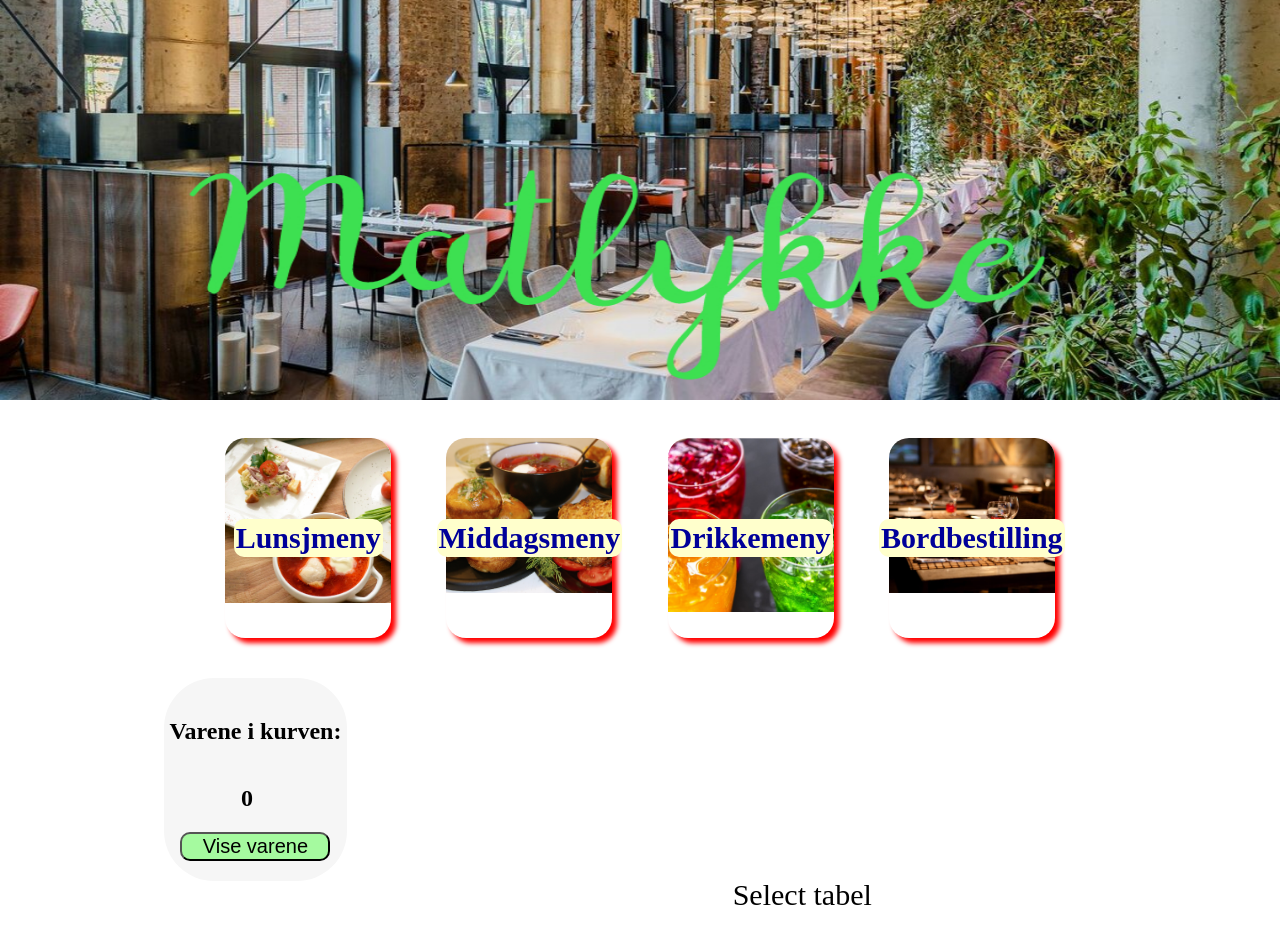
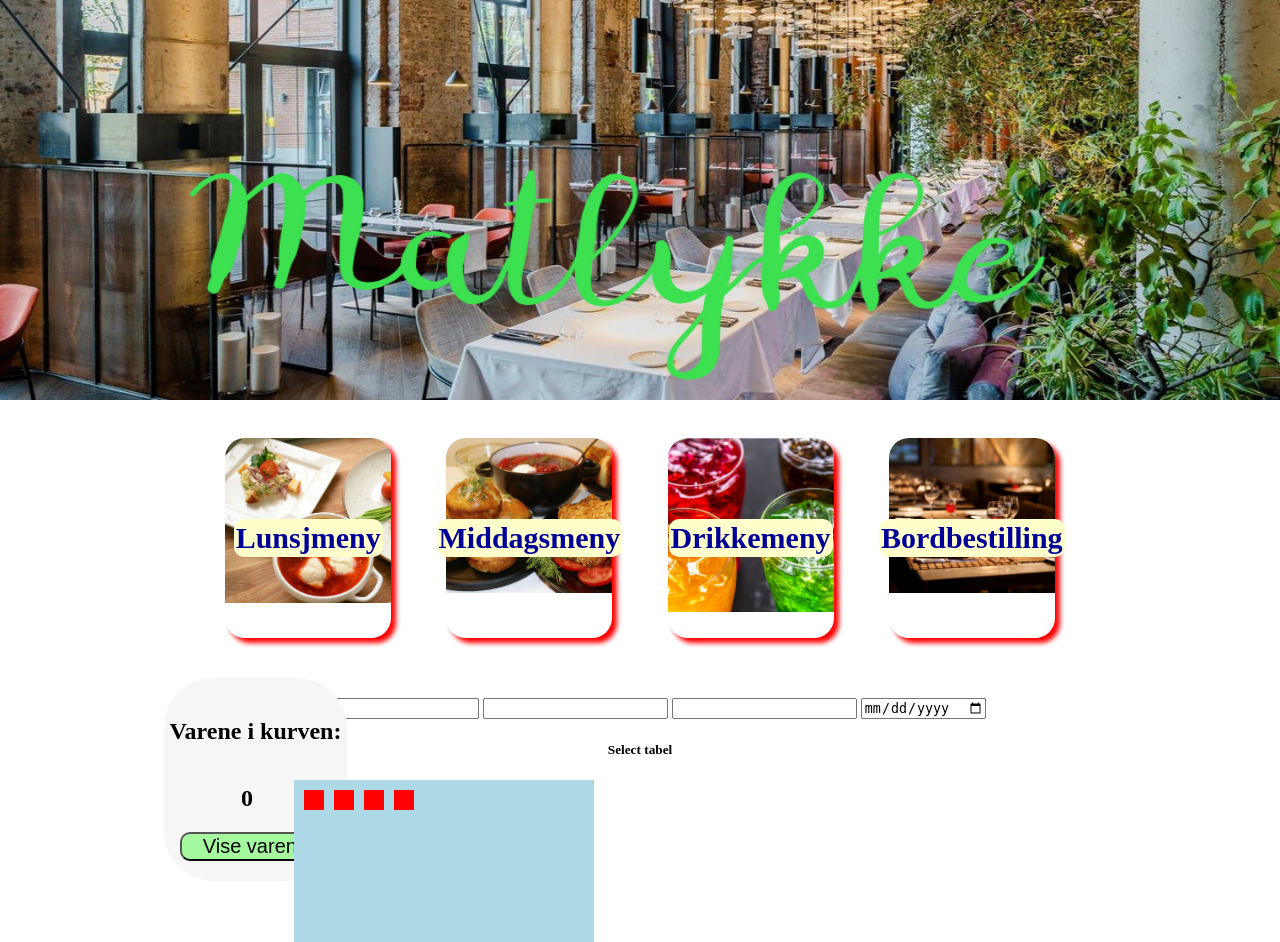
Before and after one commit to Giroik/Matlykke_restaran, a Django app: page /Bordbestilling in a window 1280 px wide. Shown: the top 942 px of the page. Run offline with Django 4.2, Linux system fonts and the light colour scheme; grey boxes are pictures that could not be loaded.

Commit message:
Revert "06.03.2022"

```diff
--- a/reviews/static/css/Style.css
+++ b/reviews/static/css/Style.css
@@ -145,7 +145,7 @@
         position:relative;
 
     }
-    .myCheckbox, .myCheckbox2
+    .myCheckbox
     {
         height:10px;
         opacity:0;
@@ -159,7 +159,7 @@
         transition:1s;
 
     }
-    .myCheckbox:checked + label , .myCheckbox2:checked + label
+    .myCheckbox:checked + label
     {
         font-size:40px;
         transition:1s;
@@ -341,207 +341,39 @@
 
 /**************** Bordbestilling*******************/
 
-   .BordInputs
-{
-    display: flex;
-    flex-direction: column;
-}
-.zal {
-    width: 700px;
-    height: 300px;
-    background: url("/static/images/boebestilling/bordene.jpg");
-    background-size:cover ;
-    position: relative;
-}
+    .zal{
+    width:300px;
+    height:300px;
+    background:lightblue;
+    position:relative;
+    }
+    .tabel{
+    position:absolute;
+    background:red;
+    width:20px;
+    height:20px;
+    }
 
-.table {
-    position: absolute;
-    background: green;
-    width: 20px;
-    height: 20px;
-}
-.activ_Table
-{
-    background: yellow;
-    opacity: 0.5;
-}
-
-/**************************tabeles*********************************/
-.table0
-{
-    left: 39px;
-    bottom: 38px;
-    width: 90px;
-    height: 50px;
-    opacity: 0.3;
-}
-.table1
-{
-    left: 170px;
-    bottom: 140px;
-    width: 55px;
-    height: 40px;
-    opacity: 0.3;
-}
-.table2
-{
-    left: 482px;
-    bottom: 140px;
-    width: 55px;
-    height: 40px;
-    opacity: 0.3;
-}
-.table3
-{
-    left: 580px;
-    bottom: 38px;
-    width: 90px;
-    height: 50px;
-    opacity: 0.3;
-}
-.table4
-{
-    left: 270px;
-    bottom: 140px;
-    width: 55px;
-    height: 40px;
-    opacity: 0.3;
-}
-.table5
-{
-    left: 380px;
-    bottom: 140px;
-    width: 55px;
-    height: 40px;
-    opacity: 0.3;
-}
-.table6
-{
-    left: 270px;
-    bottom: 38px;
-    width: 70px;
-    height: 50px;
-    opacity: 0.3;
-
-}
-.table7
-{
-    left: 360px;
-    bottom: 38px;
-    width: 70px;
-    height: 50px;
-    opacity: 0.3;
-}
-.table8
-{
-    left: 73px;
-    bottom: 105px;
-    width: 40px;
-    height: 40px;
-    opacity: 0.3;
-
-}
-.table9
-{
-    left: 590px;
-    bottom: 105px;
-    width: 40px;
-    height: 40px;
-    opacity: 0.3;
-
-}
-.table10
-{
-
-    left: 200px;
-    bottom: 95px;
-    width: 40px;
-    height: 40px;
-    opacity: 0.3;
-}
-.table11
-{
-    left: 465px;
-    bottom: 90px;
-    width: 40px;
-    height: 40px;
-    opacity: 0.3;
-
-}
-.table12
-{
-    left: 325px;
-    bottom: 100px;
-    width: 50px;
-    height: 30px;
-    opacity: 0.3;
-}
-/******************************************************/
-.Tnumber {
-    display: none;
-    position: absolute;
-    width: 2%;
-    left: 49%;
-}
-.Tnumber1 {
-    margin: 10px 0px;
-}
-.BordBestiling
-{
-    min-width: 20%;
-}
-#BordForm
-{
-    width: 100%;
-}
-#BordForm
-{
-    width: 100%;
-    display: flex;
-    align-items: center;
-    justify-content: space-around;
-    flex-direction: row;
-}
-#MainBordbestilling
-{
-    width: 90%;
-}
-.BordInputs
-{
-
-    width: 40%;
-}
-
-.modalWraper
-{
-    position: fixed;
-    z-index: 10;
-    width: 100vw;
-    height: 100vh;
-    background-color: rgba(127, 229, 255, 0.56);
-    display: flex;
-    top: 0;
-    left: 0;
-    align-items: center;
-    justify-content: center;
-}
-.modalContent
-{
-    padding: 30px;
-    text-align: center;
-    width: 50%;
-    background-color: white;
-    height: 50vh;
-    border-radius: 30px;
-    position: relative;
-}
-.modalClose
-{
-    position: absolute;
-    right:10px;
-    top: 10px;
-    font-size: 30px;
-}
+    #stol1{
+     top:10px;
+        left:10px;
+    }
+        #stol2{
+     top:10px;
+        left:40px;
+    }
+        #stol3{
+     top:10px;
+        left:70px;
+    }
+        #stol4{
+     top:10px;
+        left:100px;
+    }
+    .Tnumber
+    {
+        display:none;
+    }
 
 /**************Kvitering***************/
     #kvitering
--- a/reviews/templates/Bordbestilling.html
+++ b/reviews/templates/Bordbestilling.html
@@ -1,47 +1,22 @@
 {%extends 'Sablon.html'%}
 {%load static%}
 {%block content%}
-    <div id="MainBordbestilling" style=" margin-top: 150px;">
+    <form>
+        <input type="text" class="Tnumber1"  name="Name" placeholder="Nmae">
+        <input type="tel" class="Tnumber2" name="Phone">
+        <input type="email" class="Tnumbe3" name="email">
+        <input type="date" class="Tnumbe3" name="date">
+        <h5>Select tabel</h5>
+<div class="zal">
+    <div id="stol1" class="tabel"></div>
+    <div id="stol2" class="tabel"></div>
+    <div id="stol3" class="tabel"></div>
+    <div id="stol4" class="tabel"></div>
 
-            <form id="BordForm">
-                <div class="BordInputs">
-                    <input required type="number" min="1" max="53" class="Tnumber1" name="Antal" placeholder="Antal personer">
-                    <input required type="date" class="Tnumber1" name="date" placeholder="date">
-                    <input required type="time" class="Tnumber1" name="time">
-                    <input required type="text" class="Tnumber1" name="allergener" placeholder="Allergener">
-                    <input required type="name" class="Tnumber1" name="Name" placeholder="Navn og Etternavn">
-                    <input required type="tel" class="Tnumber1" name="Phone" placeholder="Phone number">
-                    <input required type="email" class="Tnumber1" name="email" placeholder="email">
-                </div>
+            <input type="text" class="Tnumber"  id="Tnumber" name="tableNumber">
 
-                <div class="BordBestiling">
-                    <p style="font-size: 30px">Select tabel</p>
-                    <div class="zal" style="margin: 20px 0px">
+</div>
 
-
-                        <input type="text" class="Tnumber" id="Tnumber" name="tableNumber">
-
-                    </div>
-                    <input type="submit" style="width: 200px; height: 50px">
-                </div>
-
+         <input type="submit">
             </form>
-
-        </div>
-{%endblock content%}
-{% block someInter%}
-<div class="modalWraper" style="display: none">
-    <div class="modalContent">
-        <span class="modalClose">X</span>
-        <div class="modalText">
-            <h2>Hei kære <span id="Name">kunder</span></h2>
-            <h2>Vi har reservert for deg bordet/ene:<span id="tableNumber"></span></h2>
-            <h2>Tid: <span id="dateTime"></span></h2>
-            <h2>Alergener: <span id="Alergener"></span></h2>
-            <h2>Telefon nummer: <span id="TelefonNum"></span></h2>
-            <h2>Email: <span id="EmailText"></span></h2>
-        </div>
-        <h1><p class="modal-Error" style="display: none">Velg bordet</p></h1>
-    </div>
-</div>
-{%endblock someInter%}
+{%endblock%}
--- a/reviews/templates/Sablon.html
+++ b/reviews/templates/Sablon.html
@@ -67,9 +67,7 @@
     </footer>
 
 </div>
-{% block someInter%}
 
-{%endblock someInter%}
 <script src="{%static 'js/script.js'%}"></script>
 </body>
 </html>
```
Also changed, not shown: reviews/static/js/script.js (+8 -136 lines), reviews/templates/Drikkemeny.html (+5 -5 lines).
